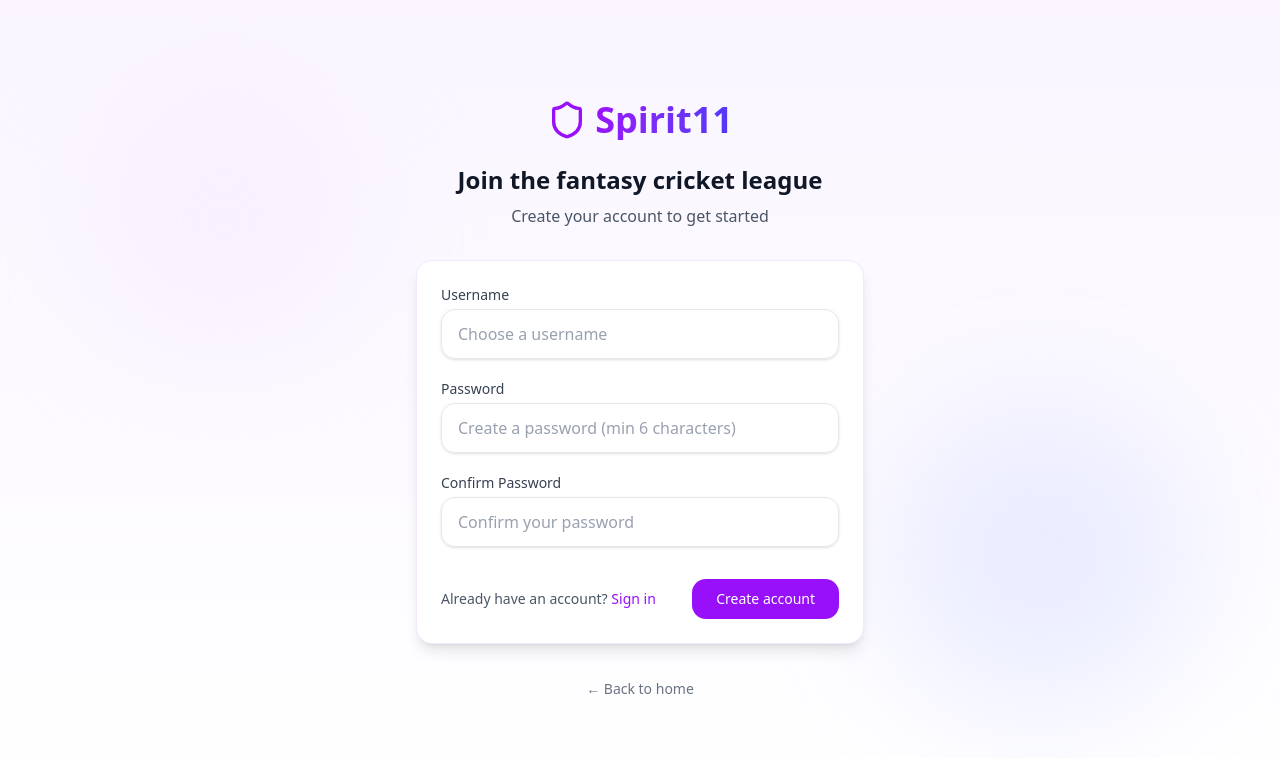
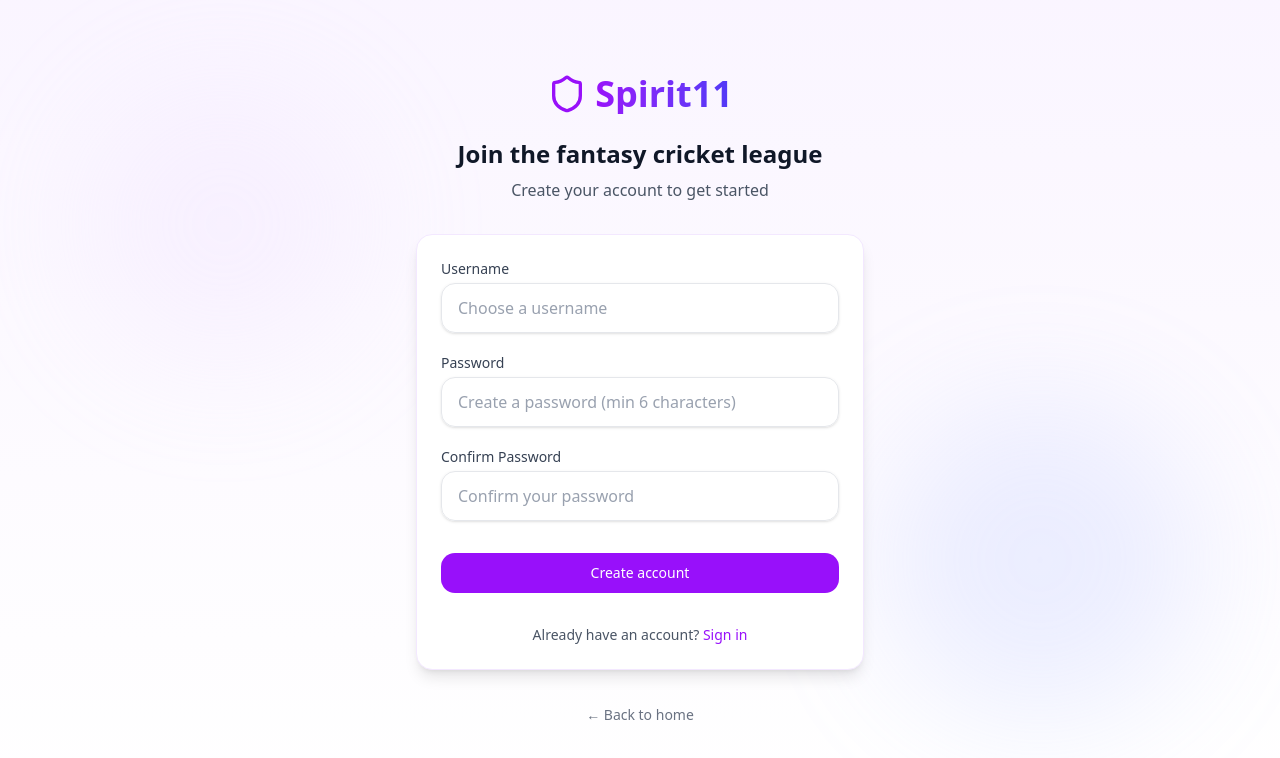
Before and after one commit to 0xneobyte/spiritx_compilex_02, a Next.js app: page /auth/signup in a window 1280 px wide. Shown: the top 758 px of the page. Built offline with nearby package versions, Linux system fonts and the light colour scheme.

Commit message:
refactor: Simplify login and signup page layouts with improved button and link styling

```diff
--- a/app/auth/login/page.tsx
+++ b/app/auth/login/page.tsx
@@ -149,26 +149,24 @@ export default function LoginPage() {
               </div>
             </CardContent>
 
-            <CardFooter className="flex flex-col sm:flex-row justify-between items-center gap-4 pt-2 pb-6">
-              <div className="text-sm w-full sm:w-auto">
-                <p className="text-sm text-muted-foreground">
-                  Don&apos;t have an account?{" "}
-                  <Link
-                    href="/auth/signup"
-                    className="text-primary hover:underline"
-                  >
-                    Sign up
-                  </Link>
-                </p>
-              </div>
-
+            <CardFooter className="flex flex-col justify-between items-center gap-4 pt-2 pb-6">
               <Button
                 type="submit"
                 disabled={loading}
-                className="w-full sm:w-auto bg-purple-600 hover:bg-purple-700 text-white px-6 py-3 rounded-xl"
+                className="w-full bg-purple-600 hover:bg-purple-700 text-white px-6 py-3 rounded-xl"
               >
                 {loading ? "Signing in..." : "Sign in"}
               </Button>
+
+              <div className="text-sm w-full text-center mt-4">
+                <span className="text-gray-600">Don't have an account? </span>
+                <Link
+                  href="/auth/signup"
+                  className="text-purple-600 hover:text-purple-500 font-medium"
+                >
+                  Sign up
+                </Link>
+              </div>
             </CardFooter>
           </form>
         </Card>
--- a/app/auth/signup/page.tsx
+++ b/app/auth/signup/page.tsx
@@ -202,8 +202,16 @@ export default function SignupPage() {
               </div>
             </CardContent>
 
-            <CardFooter className="flex flex-col sm:flex-row justify-between items-center gap-4 pt-2 pb-6">
-              <div className="text-sm w-full sm:w-auto">
+            <CardFooter className="flex flex-col justify-between items-center gap-4 pt-2 pb-6">
+              <Button
+                type="submit"
+                disabled={loading}
+                className="w-full bg-purple-600 hover:bg-purple-700 text-white px-6 py-3 rounded-xl"
+              >
+                {loading ? "Creating account..." : "Create account"}
+              </Button>
+
+              <div className="text-sm w-full text-center mt-4">
                 <span className="text-gray-600">Already have an account? </span>
                 <Link
                   href="/auth/login"
@@ -212,14 +220,6 @@ export default function SignupPage() {
                   Sign in
                 </Link>
               </div>
-
-              <Button
-                type="submit"
-                disabled={loading}
-                className="w-full sm:w-auto bg-purple-600 hover:bg-purple-700 text-white px-6 py-3 rounded-xl"
-              >
-                {loading ? "Creating account..." : "Create account"}
-              </Button>
             </CardFooter>
           </form>
         </Card>
```
